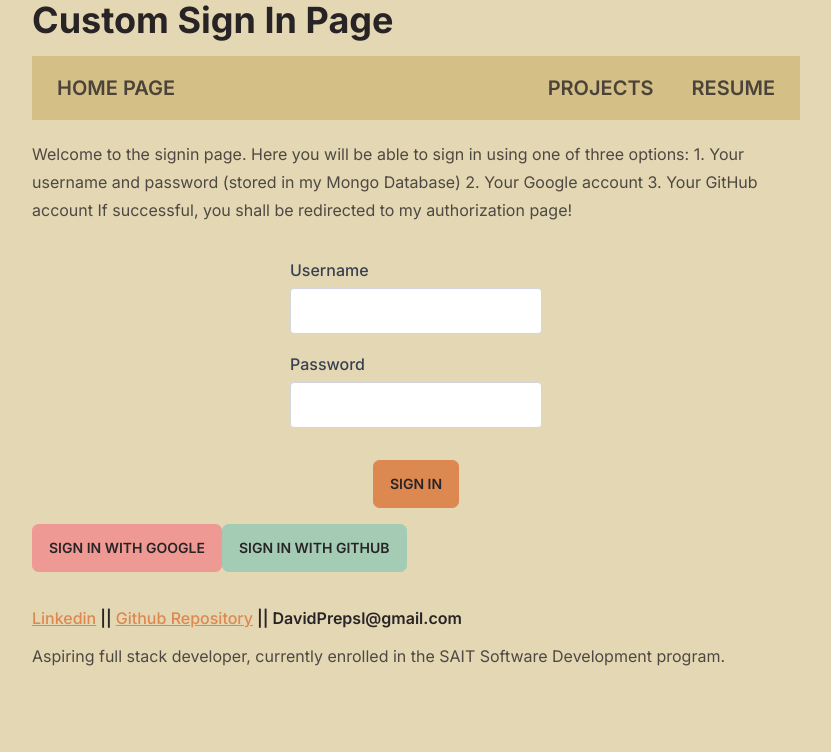
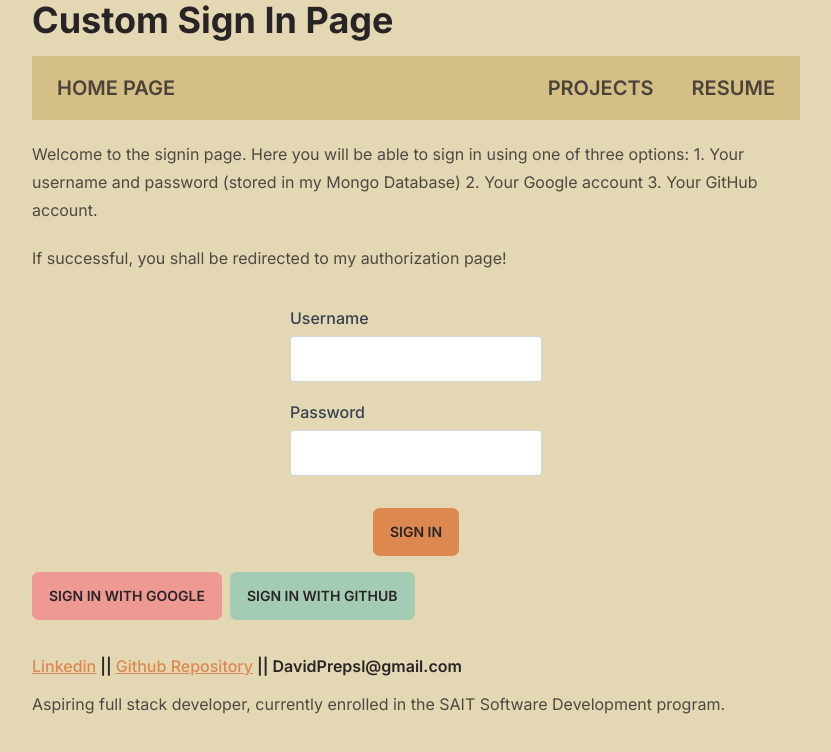
Before and after one commit to Prepsld/prowlinggryphonstudio, a Next.js app: page /projects/signin in a window 1280 px wide. Shown: the top 752 px of the page, without its empty margins (224-1055 px from the left). Built offline with nearby package versions, Linux system fonts and the light colour scheme.

Commit message:
more styling to the login signin pages

```diff
--- a/app/projects/auth/page.js
+++ b/app/projects/auth/page.js
@@ -22,6 +22,7 @@ export default function AuthPage() {
       <p className="mb-4">
         This is a protected page. If you are seeing this, congrats! Successfully signed in! :D
       </p>
+      <p>From here you can either go to another page, OR you can sign out and try again with another provider!</p>
       <button
         className="btn btn-warning mt-4"
         onClick={() => signOut({})}
--- a/app/projects/signin/page.js
+++ b/app/projects/signin/page.js
@@ -38,12 +38,12 @@ export default function SignIn() {
     <div className="prose container mx-auto max-w-screen-md">
       <h1 className="text-4xl font-bold mb-4">Custom Sign In Page</h1>
       <Navigation />
-      <p> Welcome to the signin page. Here you will be able to sign in using one of three options:
-        1. Your username and password (stored in my Mongo Database)
-        2. Your Google account
-        3. Your GitHub account
-        If successful, you shall be redirected to my authorization page!
+      <p>
+        Welcome to the signin page. Here you will be able to sign in using one
+        of three options: 1. Your username and password (stored in my Mongo
+        Database) 2. Your Google account 3. Your GitHub account.
       </p>
+      <p>If successful, you shall be redirected to my authorization page!</p>
       <form className="mt-8 flex flex-col items-center" onSubmit={handleSignIn}>
         <div className="mb-4">
           <label className="block text-m font-medium text-gray-700">
@@ -69,15 +69,13 @@ export default function SignIn() {
             onChange={handleChange}
           />
         </div>
-        <button
-          className="btn btn-accent mt-4"
-          type="submit"
-        >
+        <button className="btn btn-accent mt-4" type="submit">
           Sign In
         </button>
       </form>
+      <div className="flex mt-4">
         <button
-        className="btn btn-primary mt-4"
+          className="btn btn-primary mr-2"
           onClick={() =>
             signIn("google", {
               callbackUrl:
@@ -88,7 +86,7 @@ export default function SignIn() {
           Sign in with Google
         </button>
         <button
-        className="btn btn-secondary mt-2"
+          className="btn btn-secondary"
           onClick={() =>
             signIn("github", {
               callbackUrl:
@@ -98,6 +96,7 @@ export default function SignIn() {
         >
           Sign in with GitHub
         </button>
+      </div>
       <Blurb text="Or sign in with your social media account." />
     </div>
   );
--- a/app/projects/signup/page.js
+++ b/app/projects/signup/page.js
@@ -61,7 +61,7 @@ export default function Signup() {
           Sign Up
         </button>
       </form>
-      <Blurb text="By signing up, you agree to our terms and conditions." />
+      <Blurb />
     </div>
   );
 }
```
Lines whose indentation alone changed are shown as unchanged.
